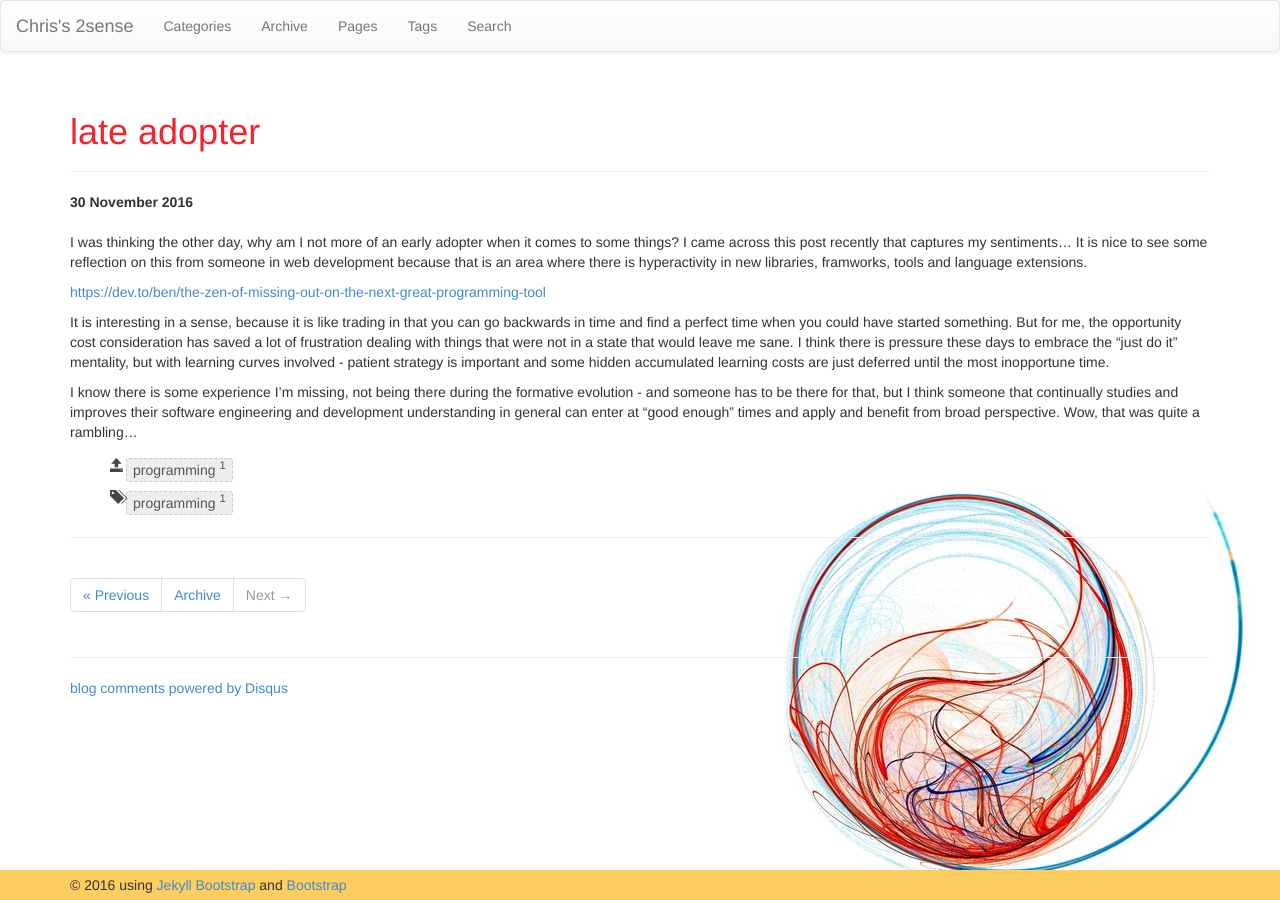
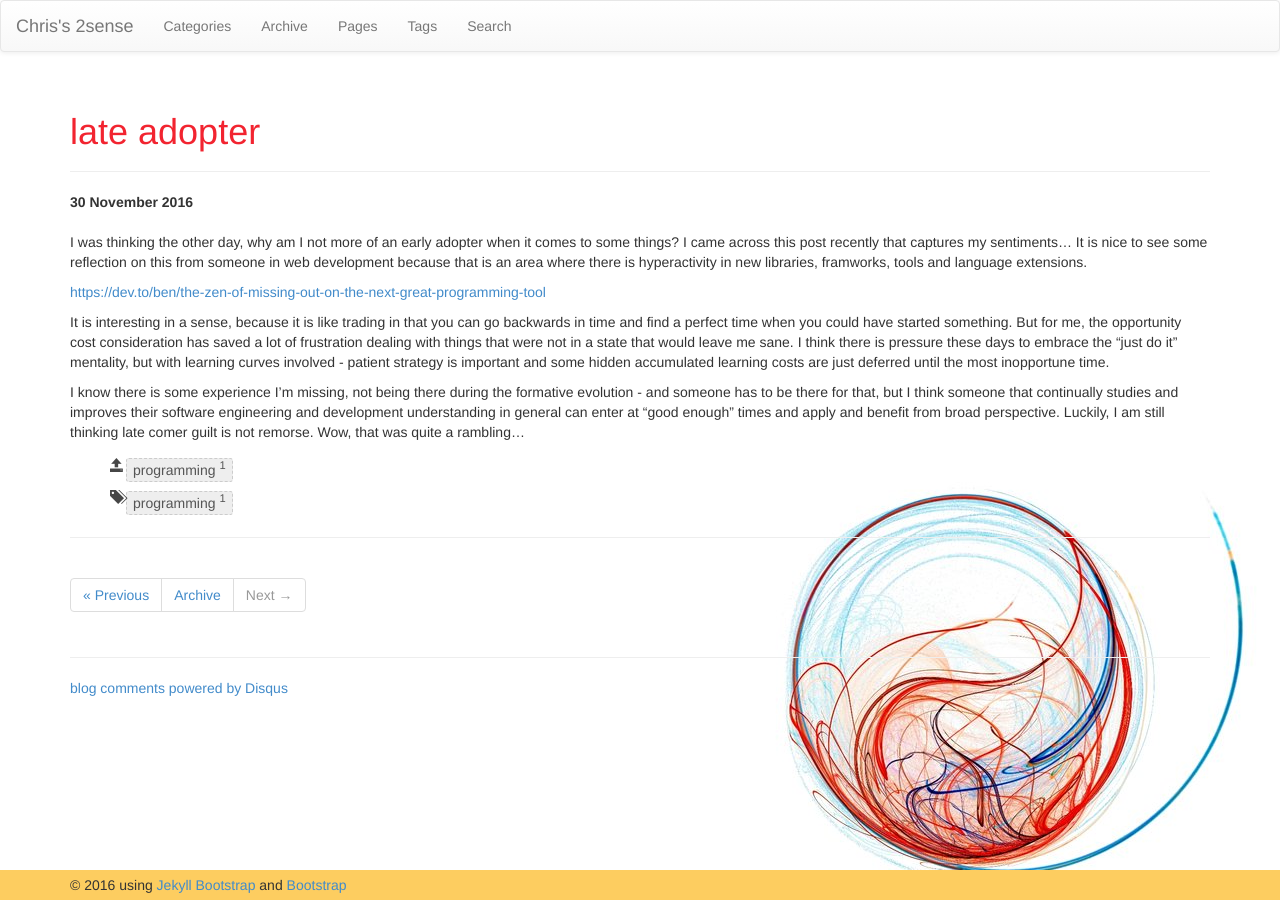
Before and after one commit to faizanvahevaria/chrisamow.github.io, a Jekyll site: the page built from _posts/2016-11-30-late-adopter.md, in a window 1280 px wide. Built offline with Jekyll 4.4.1, drawn with Linux system fonts in a browser that asks for light colours; nearby versions of some CDN libraries; comment, search, counter and statistics services are not loaded.

Commit message:
blog content

```diff
--- a/_posts/2016-11-30-late-adopter.md
+++ b/_posts/2016-11-30-late-adopter.md
@@ -14,4 +14,4 @@ I came across this post recently that captures my sentiments...  It is nice to s
 
 It is interesting in a sense, because it is like trading in that you can go backwards in time and find a perfect time when you could have started something.  But for me, the opportunity cost consideration has saved a lot of frustration dealing with things that were not in a state that would leave me sane.  I think there is pressure these days to embrace the "just do it" mentality, but with learning curves involved - patient strategy is important and some hidden accumulated learning costs are just deferred until the most inopportune time.
 
-I know there is some experience I'm missing, not being there during the formative evolution - and someone has to be there for that, but I think someone that continually studies and improves their software engineering and development understanding in general can enter at "good enough" times and apply and benefit from broad perspective.  Wow, that was quite a rambling...
+I know there is some experience I'm missing, not being there during the formative evolution - and someone has to be there for that, but I think someone that continually studies and improves their software engineering and development understanding in general can enter at "good enough" times and apply and benefit from broad perspective.  Luckily, I am still thinking late comer guilt is not remorse.  Wow, that was quite a rambling...
```
